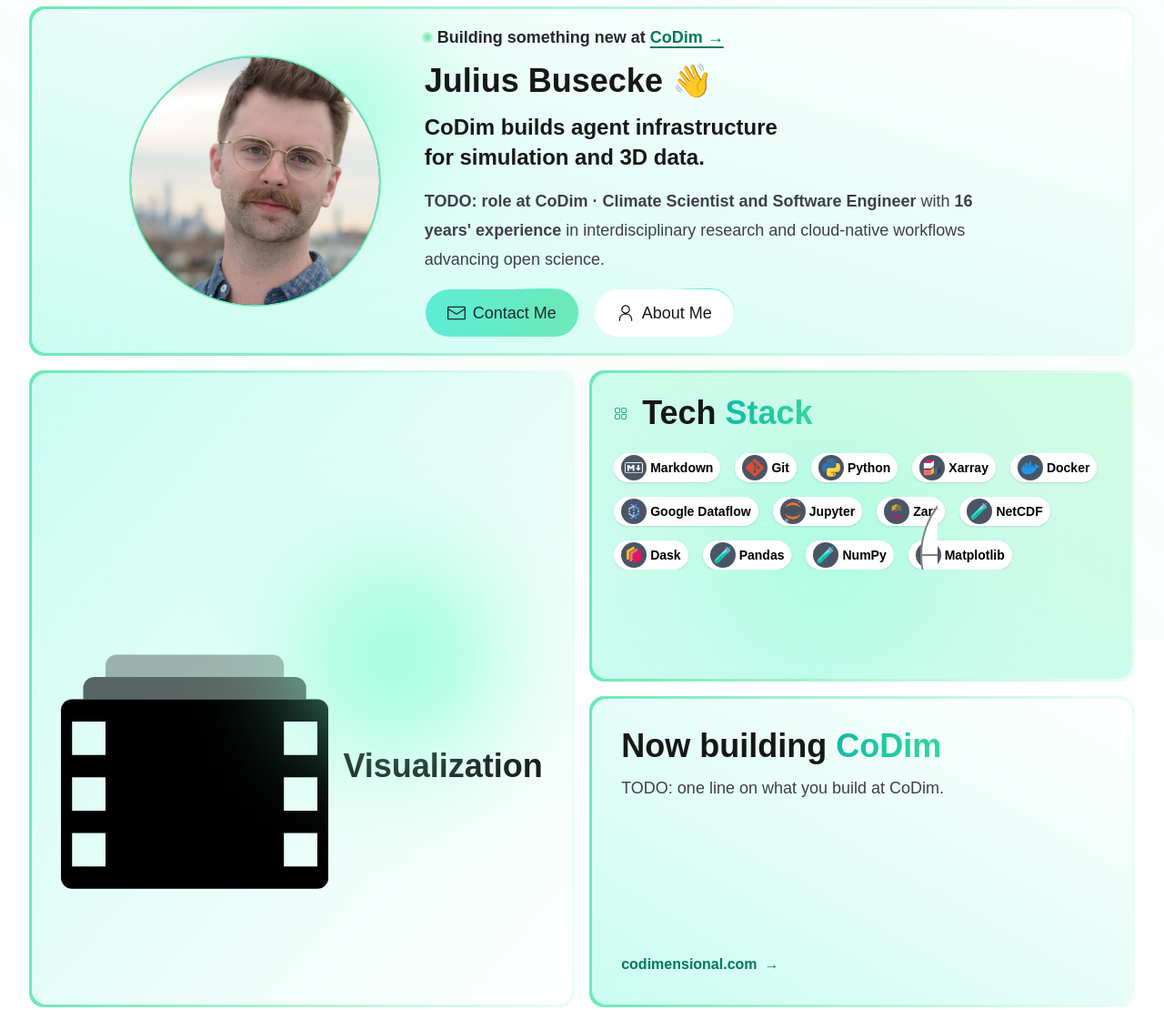
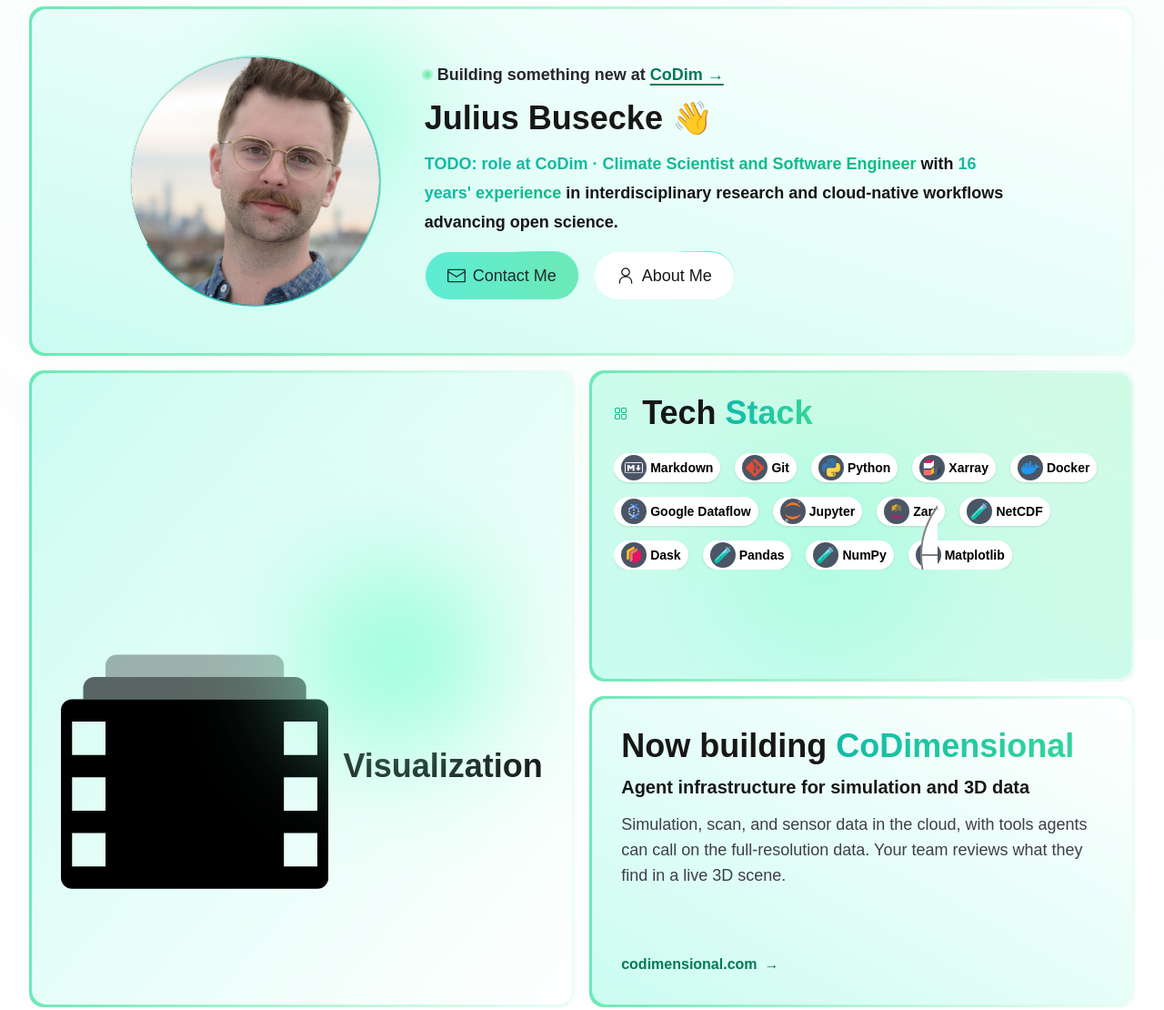
Before and after one commit to jbusecke/jbusecke.github.io, an Astro site: page / in a window 1280 px wide. Shown: the part 97-1207 px from the top of the page at 91% size. Built offline with nearby package versions, Linux system fonts and the light colour scheme; Astro itself is replaced by a stand-in of ours; some packages are replaced by stand-ins of ours; a script that the page names is missing.

Commit message:
Fill CoDimensional card from website copy and restore hero motion

```diff
--- a/src/components/portfolio/HeroIndex.astro
+++ b/src/components/portfolio/HeroIndex.astro
@@ -77,12 +77,16 @@ const {
     class="mx-auto mb-4 h-96 w-full max-w-7xl rounded-2xl bg-gradient-to-r from-mint-300 dark:from-mint-600 to-mint-50 dark:to-mint-200/5 hover:to-mint-300/30 dark:hover:to-mint-600/30 p-[.2rem] max-md:h-auto"
   >
     <div
-      class="group relative z-0 flex h-full items-center justify-center gap-8 overflow-hidden rounded-2xl bg-gradient-to-tr from-riptide-100 to-white p-4 dark:bg-gradient-to-r dark:from-mint-950 dark:to-zinc-950 dark:overflow-hidden max-md:w-full max-md:gap-3 max-lg:gap-2 max-sm:flex-col dark:before:[background-image:radial-gradient(circle,_rgba(13,188,130)_0,_rgba(1,45,34)_100%)] before:[background-image:radial-gradient(circle,_rgba(95,255,202)_0,_rgba(144,253,210)_100%)] before:absolute before:left-65 before:top-10 before:h-[40%] before:aspect-square before:rounded-full before:blur-3xl before:opacity-80 before:-z-10"
+      class="group relative z-0 flex h-full items-center justify-center gap-8 overflow-hidden rounded-2xl bg-gradient-to-tr from-riptide-100 to-white p-4 transition-all hover:shadow-[0_10px_50px_rgba(13,_188,_130,_0.2)] dark:bg-gradient-to-r dark:from-mint-950 dark:to-zinc-950 dark:overflow-hidden max-md:w-full max-md:gap-3 max-lg:gap-2 max-sm:flex-col dark:before:[background-image:radial-gradient(circle,_rgba(13,188,130)_0,_rgba(1,45,34)_100%)] before:[background-image:radial-gradient(circle,_rgba(95,255,202)_0,_rgba(144,253,210)_100%)] before:absolute before:left-65 before:top-10 before:h-[40%] before:aspect-square before:rounded-full before:blur-3xl before:opacity-80 before:-z-10 before:transition hover:before:animate-pulse"
     >
       <div class="aspect-square h-4/5 max-md:size-32">
         <div
-          class="relative z-10 flex w-full cursor-pointer items-center overflow-hidden rounded-full dark:p-[1.5px] p-[2px] bg-mint-300 dark:bg-mint-600"
+          class="group-hover:scale-105 relative z-10 flex w-full cursor-pointer items-center overflow-hidden rounded-full dark:p-[1.5px] p-[2px] transition-all duration-500"
         >
+          <div
+            class="absolute inset-0 h-full w-full rounded-fullfrom-transparent to-riptide-500 dark:from-transparent f dark:to-mint-300 animate-rotate-border bg-conic/[from_var(--border-angle)]"
+          >
+          </div>
           <div class="relative z-20 flex w-full rounded-full bg-mint-900">
             <div
               class="w-full aspect-square rounded-full bg-center bg-cover"
@@ -106,7 +110,7 @@ const {
             class="relative inline-flex items-center text-xs font-semibold leading-0 dark:text-white text-blacktext max-md:font-medium max-sm:justify-center"
           >
             <span
-              class="before:mr-2 before:block before:h-1.5 before:w-1.5 before:rounded-full before:bg-green-400 before:shadow-[0px_0px_0px_3px_rgba(34,_197,_94,_0.5)] motion-safe:before:animate-pulse before:content-['']"
+              class="before:mr-2 before:block before:h-1.5 before:w-1.5 before:rounded-full before:bg-green-400 before:shadow-[0px_0px_0px_3px_rgba(34,_197,_94,_0.5)] before:animate-pulse before:content-['']"
             ></span>
             <p
               class="text-lg text-zinc-800 dark:text-zinc-300"
@@ -121,18 +125,13 @@ const {
           {profileName} 👋
         </h1>
         <p
-          class="mb-0 text-2xl font-bold leading-snug text-balance text-blacktext dark:text-white max-xl:text-xl max-sm:text-center"
-        >
-          CoDim builds agent infrastructure for simulation and 3D data.
-        </p>
-        <p
-          class="mb-0 text-lg font-medium leading-8 text-zinc-700 dark:text-gray-300 max-xl:text-base max-sm:text-center"
+          class="mb-0 text-lg font-semibold leading-8 text-blacktext dark:text-gray-200 max-xl:text-base"
         >
           <span
-            class="font-black"
+            class="bg-gradient-to-r from-riptide-500 to-mint-500 bg-clip-text font-black text-transparent dark:from-riptide-300 dark:to-mint-200"
             >{profileTitle}</span
           > with <span
-            class="font-black"
+            class="bg-gradient-to-r from-riptide-500 to-mint-500 bg-clip-text font-black text-transparent dark:from-riptide-300 dark:to-mint-200"
             >{yearsExperience} years' experience </span
           >{descriptionShort}
         </p>
@@ -156,7 +155,7 @@ const {
   <div
     class="mx-auto grid max-w-7xl grid-cols-2 grid-rows-4 max-sm:gap-3 gap-4 max-md:h-[80vh] max-sm:h-[900px] max-xl:h-[550px] xl:h-[700px] md:grid-cols-4 md:grid-rows-2"
   >
-    <!-- CoDim -->
+    <!-- CoDimensional -->
     <div
       class="col-span-2 col-start-1 row-start-4 rounded-2xl bg-gradient-to-r from-mint-300 dark:from-mint-600 to-mint-50 dark:to-mint-200/5 p-[.2rem] md:col-start-3 md:row-start-2"
     >
@@ -165,11 +164,15 @@ const {
         class="group/codim relative flex h-full flex-col justify-between gap-4 overflow-hidden rounded-2xl bg-gradient-to-tr from-riptide-100 to-white p-8 focus-visible:outline-2 focus-visible:outline-offset-2 focus-visible:outline-mint-700 dark:from-mint-950 dark:to-zinc-950 max-xl:p-5 max-md:p-4"
       >
         <div class="flex flex-col gap-3">
-          <Heading text="Now building" textGradient="CoDim" level={3} />
+          <Heading text="Now building" textGradient="CoDimensional" level={3} />
+          <p class="mb-0 text-xl font-bold leading-snug text-blacktext dark:text-white">
+            Agent infrastructure for simulation and 3D data
+          </p>
           <p
             class="mb-0 text-lg font-medium leading-7 text-zinc-700 dark:text-gray-300 max-xl:text-base"
           >
-            TODO: one line on what you build at CoDim.
+            Simulation, scan, and sensor data in the cloud, with tools agents can call on the full-resolution data.
+            Your team reviews what they find in a live 3D scene.
           </p>
         </div>
         <span
@@ -210,7 +213,7 @@ const {
       class="col-span-2 row-span-2 rounded-2xl bg-gradient-to-r from-mint-300 dark:from-mint-600 to-mint-50 dark:to-mint-200/5 p-[.2rem] hover:to-mint-300/30 dark:hover:to-mint-600/30 md:col-start-1 md:row-start-1"
     >
       <article
-        class="group relative flex h-full flex-col justify-start overflow-hidden rounded-2xl bg-gradient-to-br from-riptide-100 to-white dark:from-mint-950 dark:to-zinc-950 p-8 transition-all hover:shadow-[0_20px_50px_rgba(13,_188,_130,_0.4)] max-md:p-6 dark:before:[background-image:radial-gradient(circle,_rgba(13,188,130)_0,_rgba(1,45,34)_100%)] before:[background-image:radial-gradient(circle,_rgba(95,255,202)_0,_rgba(144,253,210)_100%)] before:absolute before:left-1/2 before:bottom-30 before:h-[30%] before:aspect-square before:rounded-full before:blur-3xl before:opacity-70 before:-z-0 xl:before:bottom-2/5"
+        class="group relative flex h-full flex-col justify-start overflow-hidden rounded-2xl bg-gradient-to-br from-riptide-100 to-white dark:from-mint-950 dark:to-zinc-950 p-8 transition-all hover:shadow-[0_20px_50px_rgba(13,_188,_130,_0.4)] max-md:p-6 dark:before:[background-image:radial-gradient(circle,_rgba(13,188,130)_0,_rgba(1,45,34)_100%)] before:[background-image:radial-gradient(circle,_rgba(95,255,202)_0,_rgba(144,253,210)_100%)] before:absolute before:left-1/2 before:bottom-30 before:h-[30%] before:aspect-square before:rounded-full before:blur-3xl before:opacity-70 before:transition before:-z-0 hover:before:animate-pulse xl:before:bottom-2/5"
       >
         <a
           href="#videos"
@@ -228,7 +231,7 @@ const {
           class="mb-12 z-2 my-6 text-lg font-semibold leading-6 dark:text-gray-200 text-blacktext max-xl:text-base max-w-[90%] max-md:max-w-[85%]"
         >
           Good <span
-            class="font-black"
+            class="bg-gradient-to-r from-riptide-500 to-mint-500 bg-clip-text font-black text-transparent dark:from-riptide-300 dark:to-mint-200"
             >data visualization</span
           > is essential for exploring and understanding complex data. Check out some of my favorites!
 
```
